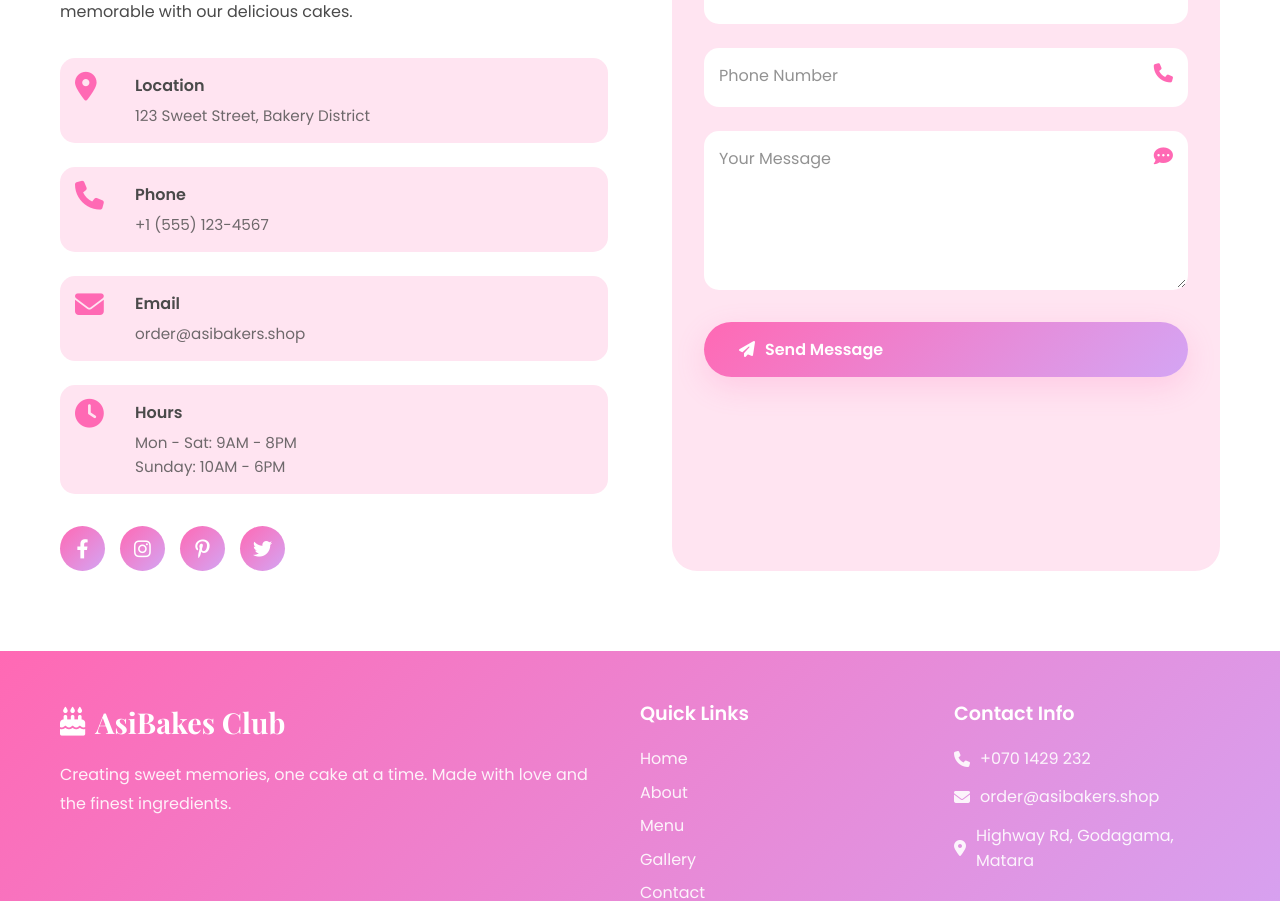
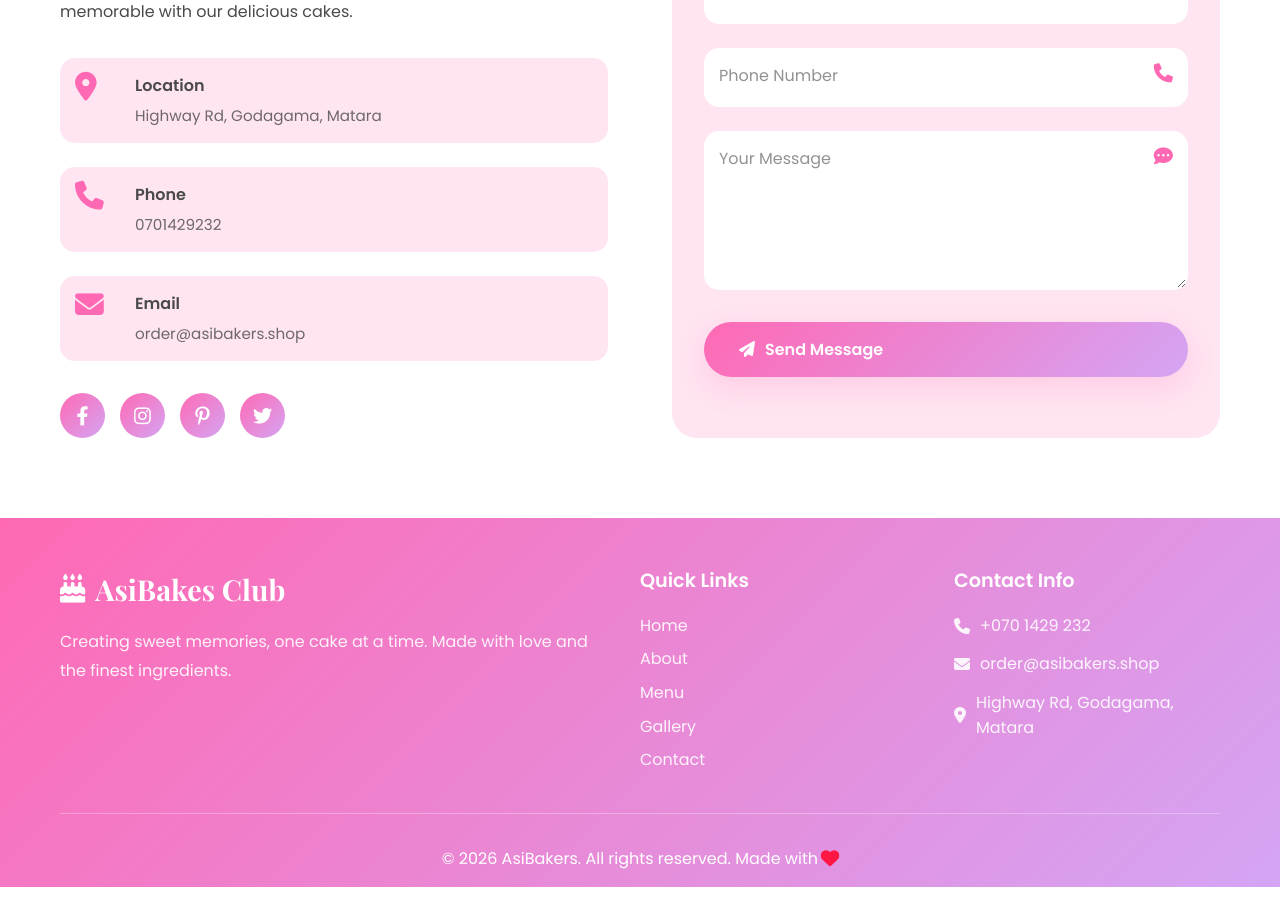
Before and after one commit to kavishkakalhara1/asibakers, a React (Vite) app: page / in a window 1280 px wide. Shown: the part 4977-5878 px from the top of the page. Built offline with nearby package versions, Linux system fonts and the light colour scheme; no server answers.

Commit message:
og images added

```diff
--- a/src/components/Contact.jsx
+++ b/src/components/Contact.jsx
@@ -60,14 +60,14 @@ const Contact = () => {
                 <i className="fas fa-map-marker-alt"></i>
                 <div>
                   <h4>Location</h4>
-                  <p>123 Sweet Street, Bakery District</p>
+                  <p>Highway Rd, Godagama, Matara</p>
                 </div>
               </div>
               <div className="info-item">
                 <i className="fas fa-phone"></i>
                 <div>
                   <h4>Phone</h4>
-                  <p>+1 (555) 123-4567</p>
+                  <p>0701429232</p>
                 </div>
               </div>
               <div className="info-item">
@@ -77,13 +77,7 @@ const Contact = () => {
                   <p>order@asibakers.shop</p>
                 </div>
               </div>
-              <div className="info-item">
-                <i className="fas fa-clock"></i>
-                <div>
-                  <h4>Hours</h4>
-                  <p>Mon - Sat: 9AM - 8PM<br />Sunday: 10AM - 6PM</p>
-                </div>
-              </div>
+
             </div>
 
             <div className="social-links">
```
